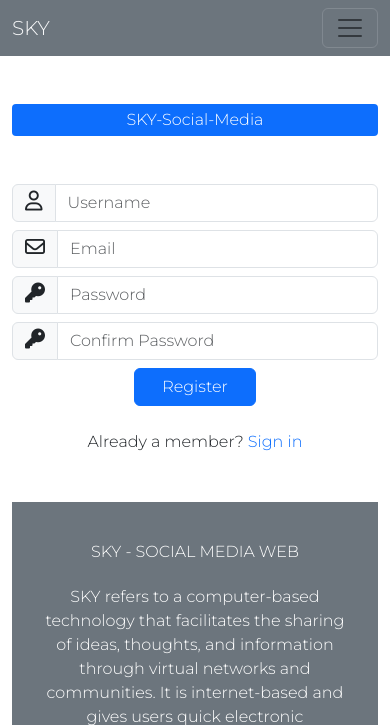
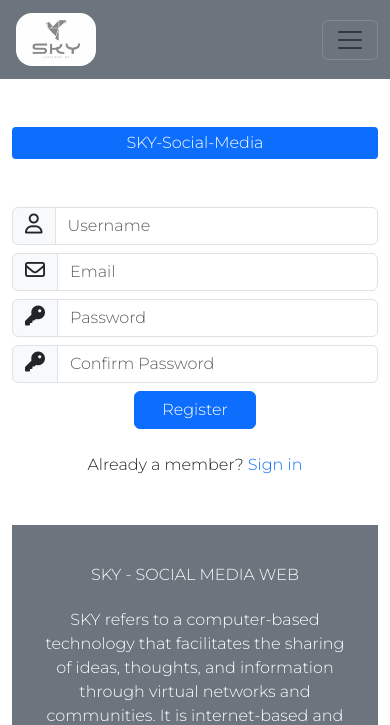
Before and after one commit to Aymammet/sky, a Django app: template templates/register.html in a window 390 px wide. Shown: the top 725 px of the page. Run offline with Django 3.2, Linux system fonts and the light colour scheme; the template is opened without the code that fills it, so the values that code supplies are empty; some libraries are stand-ins or nearby versions.

Commit message:
logo-img and favicon added on base, login,register page

```diff
--- a/static/style.css
+++ b/static/style.css
@@ -28,7 +28,7 @@ a {
 }
 
 @media only screen and (max-width: 400px) {
-    .button-text, .date-time {
+    .button-text, .date-time, .logo-icon {
         display: none;
     }
 }
--- a/templates/base.html
+++ b/templates/base.html
@@ -8,6 +8,7 @@
         <link rel="stylesheet" href="{% static 'style.css' %}">
         <link rel="stylesheet" href="https://cdnjs.cloudflare.com/ajax/libs/font-awesome/6.2.1/css/all.min.css">
         <title >SKY-Social Media</title>
+        <link rel="shortcut icon" type="image/png" href="{% static 'images/sky_favicon.png' %}">
         <link rel="preconnect" href="https://fonts.googleapis.com">
         <link rel="preconnect" href="https://fonts.gstatic.com" crossorigin>
         <link href="https://fonts.googleapis.com/css2?family=Montserrat:wght@300&display=swap" rel="stylesheet">
@@ -15,7 +16,9 @@
     <body>
         <nav class="navbar navbar-expand-md text-bg-secondary" data-bs-theme="dark">
             <div class="container-fluid">
-                <a class="navbar-brand" href="#">SKY</a>
+                <a class="navbar-brand" href="#">
+                    <img  class="h-25 d-inline-block rounded-4 mx-1" style="width: 80px;" src="{% static 'images/sky_logo_main.png' %}" alt="Skylogo-main">
+                </a>
                 <button class="navbar-toggler" type="button" data-bs-toggle="collapse" data-bs-target="#navbarSupportedContent" aria-controls="navbarSupportedContent" aria-expanded="false" aria-label="Toggle navigation">
                     <span class="navbar-toggler-icon"></span>
                 </button>
--- a/templates/footer.html
+++ b/templates/footer.html
@@ -1,3 +1,4 @@
+{% load static %}
 <div id="footer" class="text-center text-lg-start bg-secondary ">
     <div class="p-4 pb-0 text-white">
         <section class="">
--- a/templates/login.html
+++ b/templates/login.html
@@ -2,7 +2,9 @@
 {% load static %}
 {% block content %}
         <div class="container col-md-5 col-lg-4 col-xl-3 col-sm-6 mx-auto mt-5">
-            <!-- Email input -->
+          <div class="text-center">
+            <img  class="img-fluid rounded-4 w-75 mb-4 logo-icon" src="{% static 'images/sky_logo_main.png' %}" alt="Skylogo-main">
+          </div>
           <p class="text-center text-bg-primary mb-5 p-1 rounded-1">SKY-Social-Media</p>
           <div class="form-outline mb-4 input-group flex-nowrap">
               <span class="input-group-text fa-regular fa-user fs-5" id="addon-wrapping"></span>
--- a/templates/register.html
+++ b/templates/register.html
@@ -2,6 +2,9 @@
 {% load static %}
 {% block content %}
         <div id="login" class="container col-md-5 col-lg-4 col-xl-3 col-sm-6 mx-auto mt-5">
+            <div class="text-center ">
+                <img  class="img-fluid rounded-4 w-75 mb-4 logo-icon" src="{% static 'images/sky_logo_main.png' %}" alt="Skylogo-main">
+            </div>
             <p class="text-center text-bg-primary mb-5 p-1 rounded-1">SKY-Social-Media</p>
             <div>
                 <form method="post">
@@ -49,5 +52,6 @@
                         <p>Already a member? <a class="text-primary" href="{% url 'login' %}">Sign in</a></p>
                     </div>
                 </form>
+            </div>
         </div>
 {% endblock content %}
```
Also changed, not shown: static/images/sky_favicon.png (added), static/images/sky_logo_main.png (added). Lines whose indentation alone changed are shown as unchanged.
